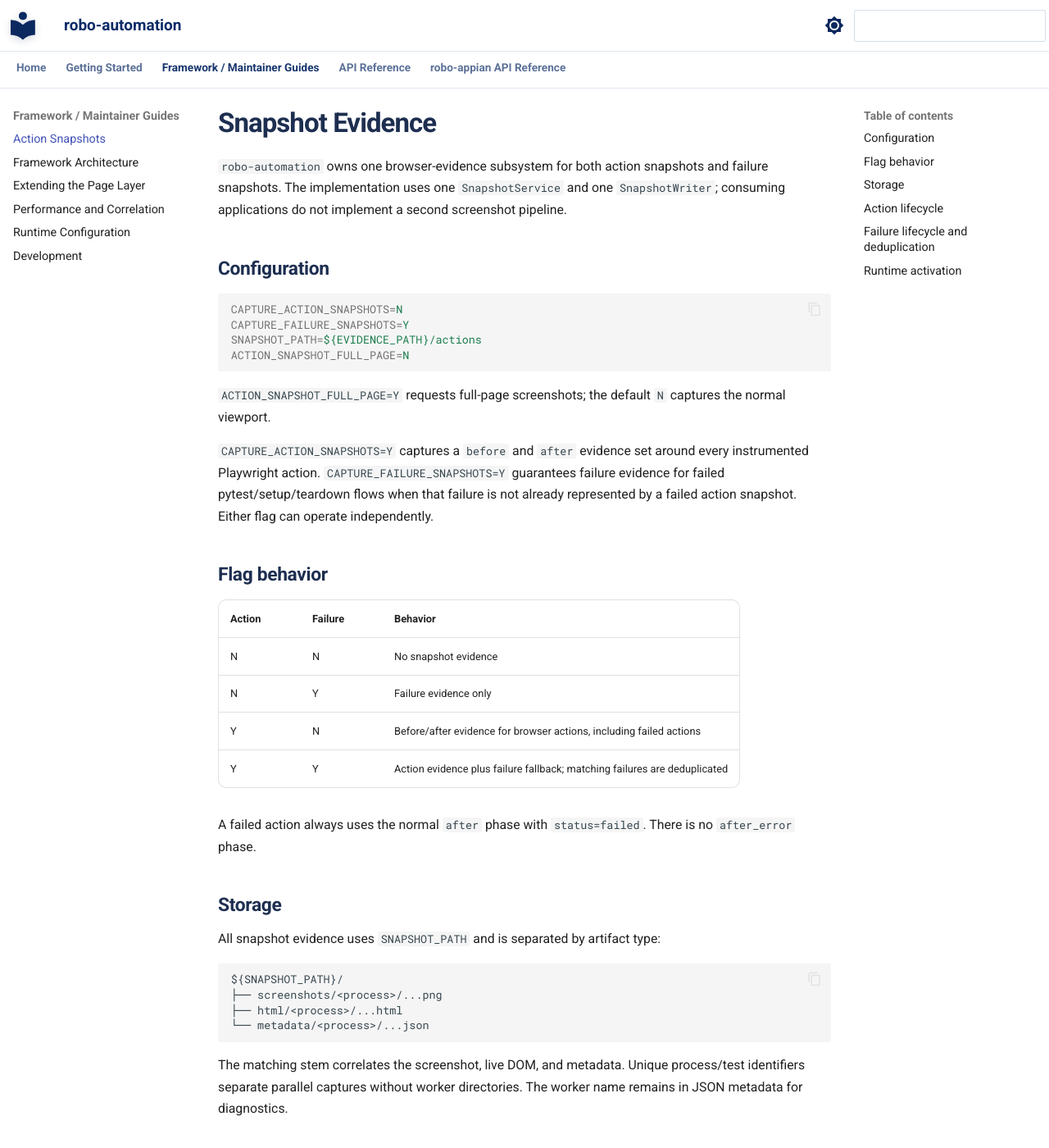
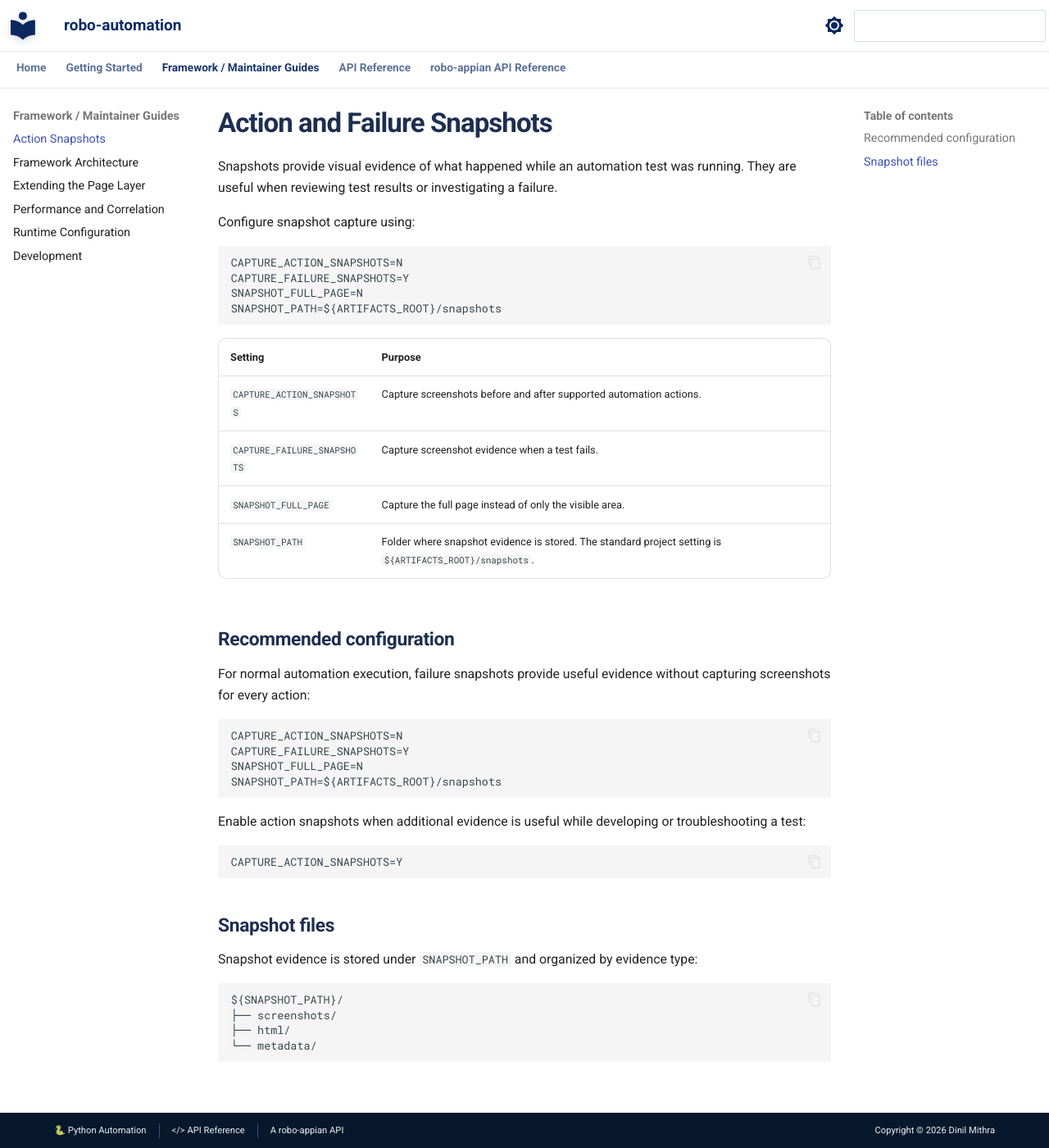
Before and after one commit to dinilmithra/robo-automation, an MkDocs documentation site: the page built from docs/guides/action-snapshots.md, in a window 1280 px wide and 1400 px high. Shown: the whole window at 82% size. Built offline with MkDocs 1.6.1 and Material for MkDocs 9.7.7, drawn with Linux system fonts in a browser that asks for light colours; some of the changed text lies outside the part shown.

````diff
--- a/docs/guides/action-snapshots.md
+++ b/docs/guides/action-snapshots.md
@@ -1,54 +1,47 @@
-# Snapshot Evidence
+# Action and Failure Snapshots
 
-`robo-automation` owns one browser-evidence subsystem for both action snapshots and failure snapshots. The implementation uses one `SnapshotService` and one `SnapshotWriter`; consuming applications do not implement a second screenshot pipeline.
+Snapshots provide visual evidence of what happened while an automation test was running. They are useful when reviewing test results or investigating a failure.
 
-## Configuration
+Configure snapshot capture using:
 
-```ini
+```text
 CAPTURE_ACTION_SNAPSHOTS=N
 CAPTURE_FAILURE_SNAPSHOTS=Y
-SNAPSHOT_PATH=${EVIDENCE_PATH}/actions
-ACTION_SNAPSHOT_FULL_PAGE=N
+SNAPSHOT_FULL_PAGE=N
+SNAPSHOT_PATH=${ARTIFACTS_ROOT}/snapshots
 ```
 
-`ACTION_SNAPSHOT_FULL_PAGE=Y` requests full-page screenshots; the default `N` captures the normal viewport.
+| Setting | Purpose |
+| --- | --- |
+| `CAPTURE_ACTION_SNAPSHOTS` | Capture screenshots before and after supported automation actions. |
+| `CAPTURE_FAILURE_SNAPSHOTS` | Capture screenshot evidence when a test fails. |
+| `SNAPSHOT_FULL_PAGE` | Capture the full page instead of only the visible area. |
+| `SNAPSHOT_PATH` | Folder where snapshot evidence is stored. The standard project setting is `${ARTIFACTS_ROOT}/snapshots`. |
 
-`CAPTURE_ACTION_SNAPSHOTS=Y` captures a `before` and `after` evidence set around every instrumented Playwright action. `CAPTURE_FAILURE_SNAPSHOTS=Y` guarantees failure evidence for failed pytest/setup/teardown flows when that failure is not already represented by a failed action snapshot. Either flag can operate independently.
+## Recommended configuration
 
-## Flag behavior
+For normal automation execution, failure snapshots provide useful evidence without capturing screenshots for every action:
 
-| Action | Failure | Behavior |
-| --- | --- | --- |
-| N | N | No snapshot evidence |
-| N | Y | Failure evidence only |
-| Y | N | Before/after evidence for browser actions, including failed actions |
-| Y | Y | Action evidence plus failure fallback; matching failures are deduplicated |
+```text
+CAPTURE_ACTION_SNAPSHOTS=N
+CAPTURE_FAILURE_SNAPSHOTS=Y
+SNAPSHOT_FULL_PAGE=N
+SNAPSHOT_PATH=${ARTIFACTS_ROOT}/snapshots
+```
 
-A failed action always uses the normal `after` phase with `status=failed`. There is no `after_error` phase.
+Enable action snapshots when additional evidence is useful while developing or troubleshooting a test:
 
-## Storage
+```text
+CAPTURE_ACTION_SNAPSHOTS=Y
+```
 
-All snapshot evidence uses `SNAPSHOT_PATH` and is separated by artifact type:
+## Snapshot files
+
+Snapshot evidence is stored under `SNAPSHOT_PATH` and organized by evidence type:
 
 ```text
 ${SNAPSHOT_PATH}/
-├── screenshots/<process>/...png
-├── html/<process>/...html
-└── metadata/<process>/...json
+├── screenshots/
+├── html/
+└── metadata/
 ```
-
-The matching stem correlates the screenshot, live DOM, and metadata. Unique process/test identifiers separate parallel captures without worker directories. The worker name remains in JSON metadata for diagnostics.
-
-## Action lifecycle
-
-Before metadata contains `capture_type=action`, `phase=before`, and `status=started`. A successful after record contains `phase=after`, `status=passed`, and `duration_ms`. A failed after record contains `phase=after`, `status=failed`, `duration_ms`, `error_type`, and `error`.
-
-Snapshot collection is diagnostic-only. Failure to write a screenshot, DOM, or metadata file is logged and never replaces the real automation exception.
-
-## Failure lifecycle and deduplication
-
-Failure capture is independent of action capture. When action capture is disabled, a failed test can still write PNG, HTML, and JSON evidence. When both flags are enabled, the service records failed-action coverage in process-local correlation state. If the pytest failure matches that action error, the failure policy reuses the action evidence and does not create a duplicate set. An unrelated later failure is not suppressed.
-
-## Runtime activation
-
-The pytest plugin starts the service before browser use. `RoboPage` also performs an idempotent process-local `ensure_snapshot_service()` call so xdist workers and nonstandard fixture paths cannot silently bypass evidence initialization. Both paths share the same singleton service and cannot double-patch Playwright.
--- a/robo_automation/__init__.py
+++ b/robo_automation/__init__.py
@@ -21,7 +21,7 @@
     RuntimeConfig,
     TimeoutConfig,
 )
-from .performance import PytestPerformanceMonitor
+from .performance import PerformanceMonitor
 from .framework import (
     BrowserSession,
     RoboBrowserContext,
@@ -47,7 +47,7 @@
     "DiagnosticsConfig",
     "PerformanceConfig",
     "TimeoutConfig",
-    "PytestPerformanceMonitor",
+    "PerformanceMonitor",
     "BrowserSession",
     "RoboBrowserContext",
     "RoboPage",
````
Also changed, not shown: docs/api/performance.md (+1 -1 lines), docs/guides/performance-correlation.md (+1 -1 lines), docs/guides/runtime-configuration.md (+4 -4 lines), 4 other files.
